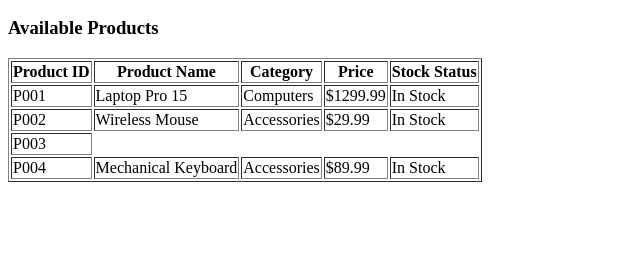
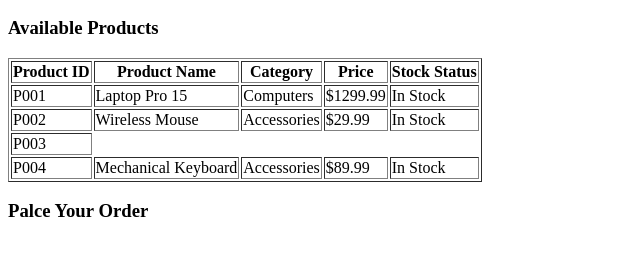
Before and after one commit to ramgsundar/workspace, a website: page public/index.html in a window 1280 px wide. Shown: the part 110-366 px from the top of the page, without its empty margins (0-640 px from the left). Drawn offline with Linux system fonts and the light colour scheme.

Commit message:
Auto-save-commit-12/18/2025--4:34:33-PM

```diff
--- a/public/index.html
+++ b/public/index.html
@@ -51,5 +51,12 @@
 
         </table>
     </section>
+    <section>
+        <h3>Palce Your Order</h3>
+        <form>
+
+
+        </form>
+    </section>
 </main>
 </html>
```
